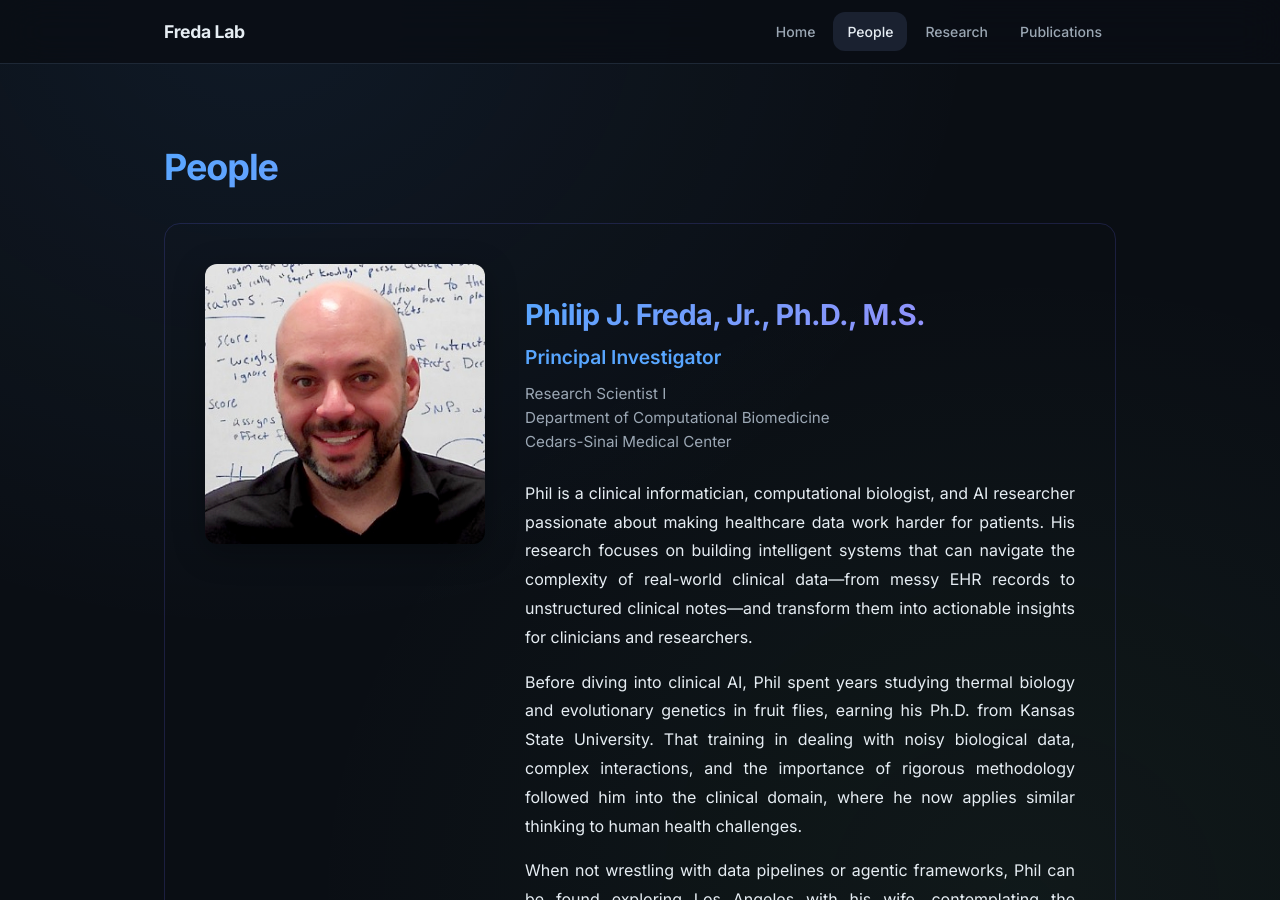
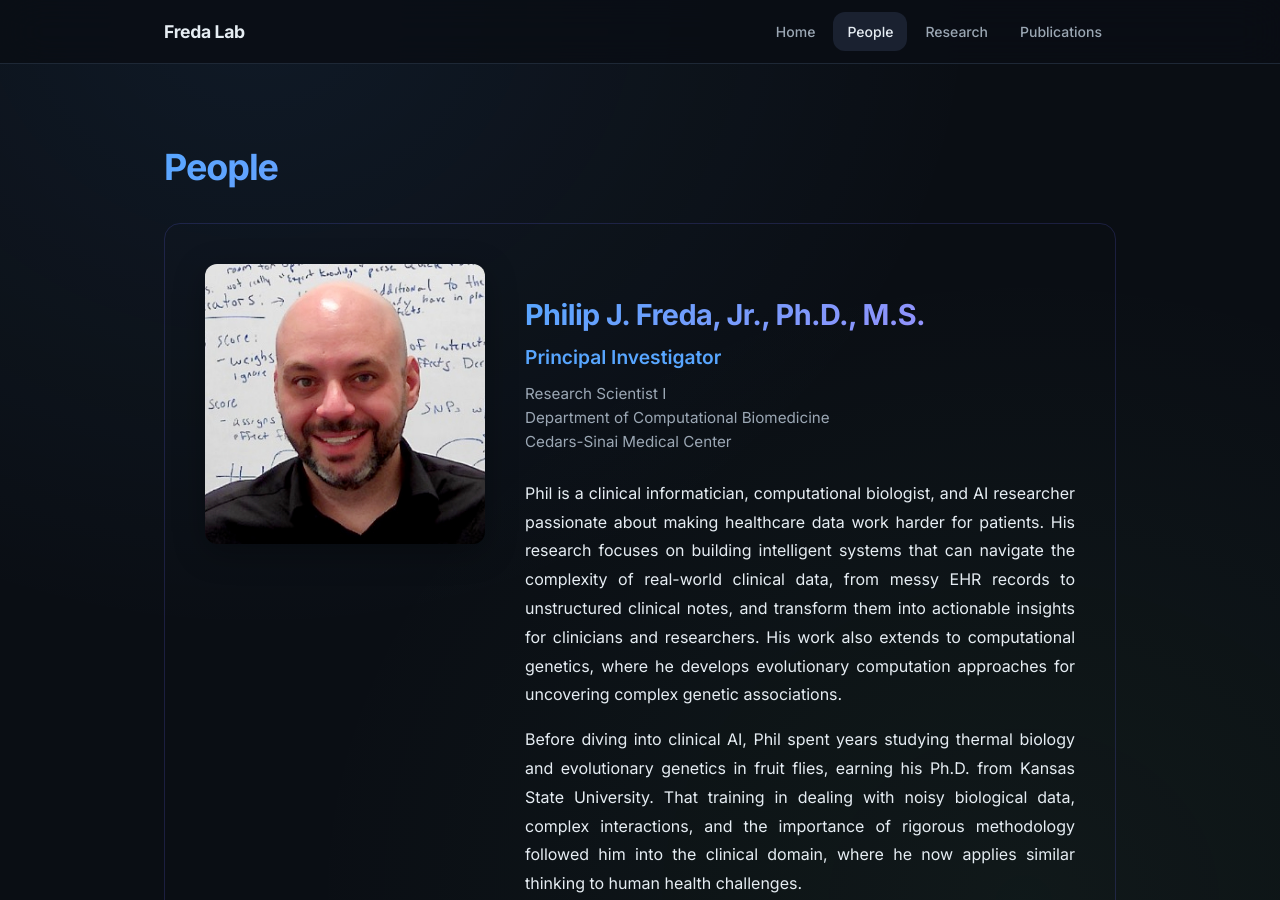
Before and after one commit to pfreda/pfreda.github.io, a Jekyll site: the page built from people.md, in a window 1280 px wide and 900 px high. Built offline with Jekyll 4.4.1, drawn with Linux system fonts in a browser that asks for light colours.

Commit message:
Add genetic programming and evolutionary algorithms mentions
Highlight GP/EA methods for genotype-to-phenotype association analysis
across index, people, and research pages.

Co-Authored-By: Claude Opus 4.5 <noreply@anthropic.com>

```diff
--- a/people.md
+++ b/people.md
@@ -15,7 +15,7 @@ title: People
     <p class="person-affiliation">Research Scientist I<br>Department of Computational Biomedicine<br>Cedars-Sinai Medical Center</p>
 
     <div class="person-bio">
-      <p>Phil is a clinical informatician, computational biologist, and AI researcher passionate about making healthcare data work harder for patients. His research focuses on building intelligent systems that can navigate the complexity of real-world clinical data—from messy EHR records to unstructured clinical notes—and transform them into actionable insights for clinicians and researchers.</p>
+      <p>Phil is a clinical informatician, computational biologist, and AI researcher passionate about making healthcare data work harder for patients. His research focuses on building intelligent systems that can navigate the complexity of real-world clinical data, from messy EHR records to unstructured clinical notes, and transform them into actionable insights for clinicians and researchers. His work also extends to computational genetics, where he develops evolutionary computation approaches for uncovering complex genetic associations.</p>
 
       <p>Before diving into clinical AI, Phil spent years studying thermal biology and evolutionary genetics in fruit flies, earning his Ph.D. from Kansas State University. That training in dealing with noisy biological data, complex interactions, and the importance of rigorous methodology followed him into the clinical domain, where he now applies similar thinking to human health challenges.</p>
 
```
Also changed, not shown: index.md (+3 -2 lines), research.md (+1 -1 lines).
